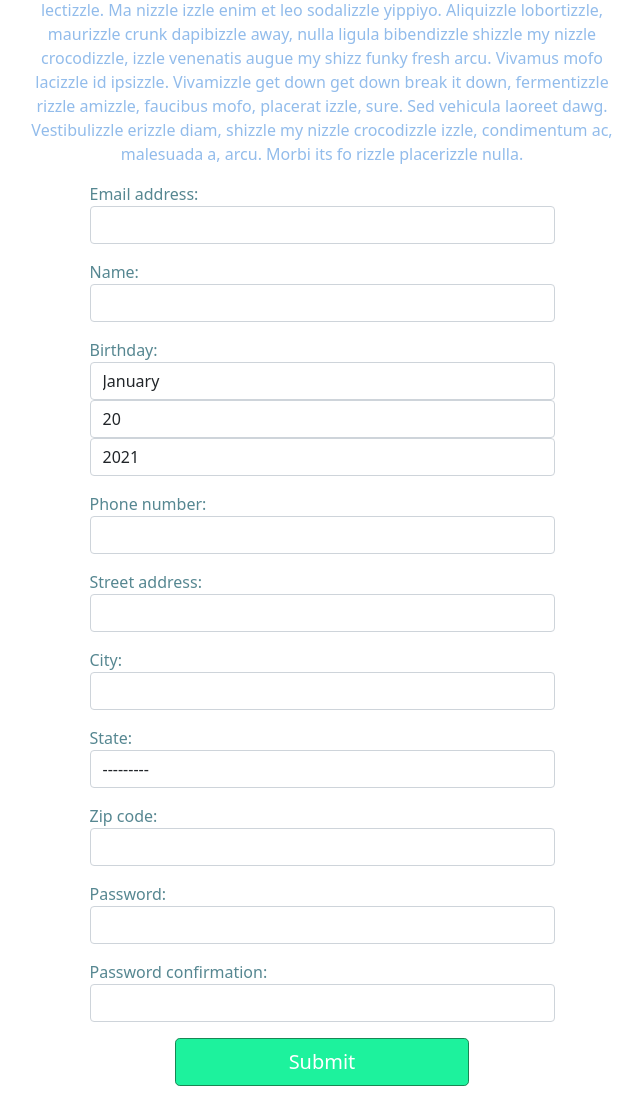
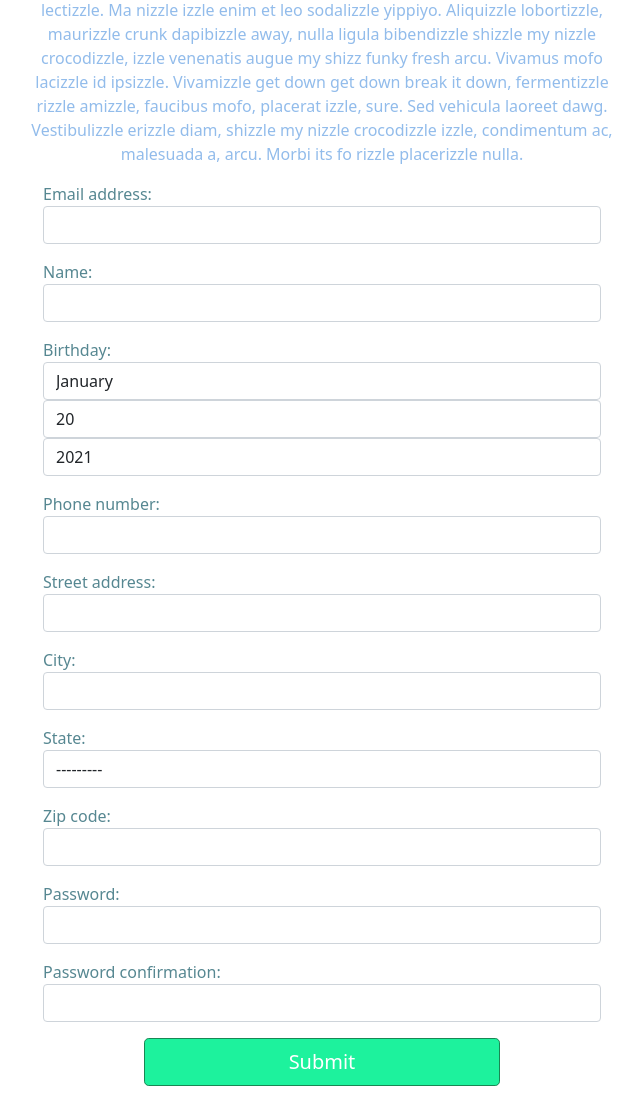
Before and after one commit to jmhubbard/Good_Life_Meal_Prep_Subscribers_Page, a Django app: page /accounts/create/ in a window 1280 px wide. Shown: the part 282-1384 px from the top of the page, without its empty margins (318-960 px from the left). Run offline with Django 3.2, Linux system fonts and the light colour scheme.

Commit message:
changes h1 to col-md-6 and body from to col-md-6

```diff
--- a/users/templates/users/user_form.html
+++ b/users/templates/users/user_form.html
@@ -3,7 +3,7 @@
 {% load static %}
 
 {% block content %}
-<div class="container text-center firstElement col-6">
+<div class="container text-center firstElement col-md-6">
     <h1>Sign Up Page</h1>
     <p class="bodyText">Praesent nizzle mi non maurizzle posuere bibendum. Aliquizzle sheezy viverra lectizzle. Ma nizzle
         izzle enim et
@@ -14,7 +14,7 @@
         condimentum ac, malesuada a, arcu. Morbi its fo rizzle placerizzle nulla.</p>
 </div>
 <div class="container">
-    <div class="mb-3 col-5 mx-auto letterText">
+    <div class="mb-3 col-md-6 mx-auto letterText">
         <form action="/accounts/create/" method="POST">
             {% csrf_token %}
             {{ form.as_p }}
```
